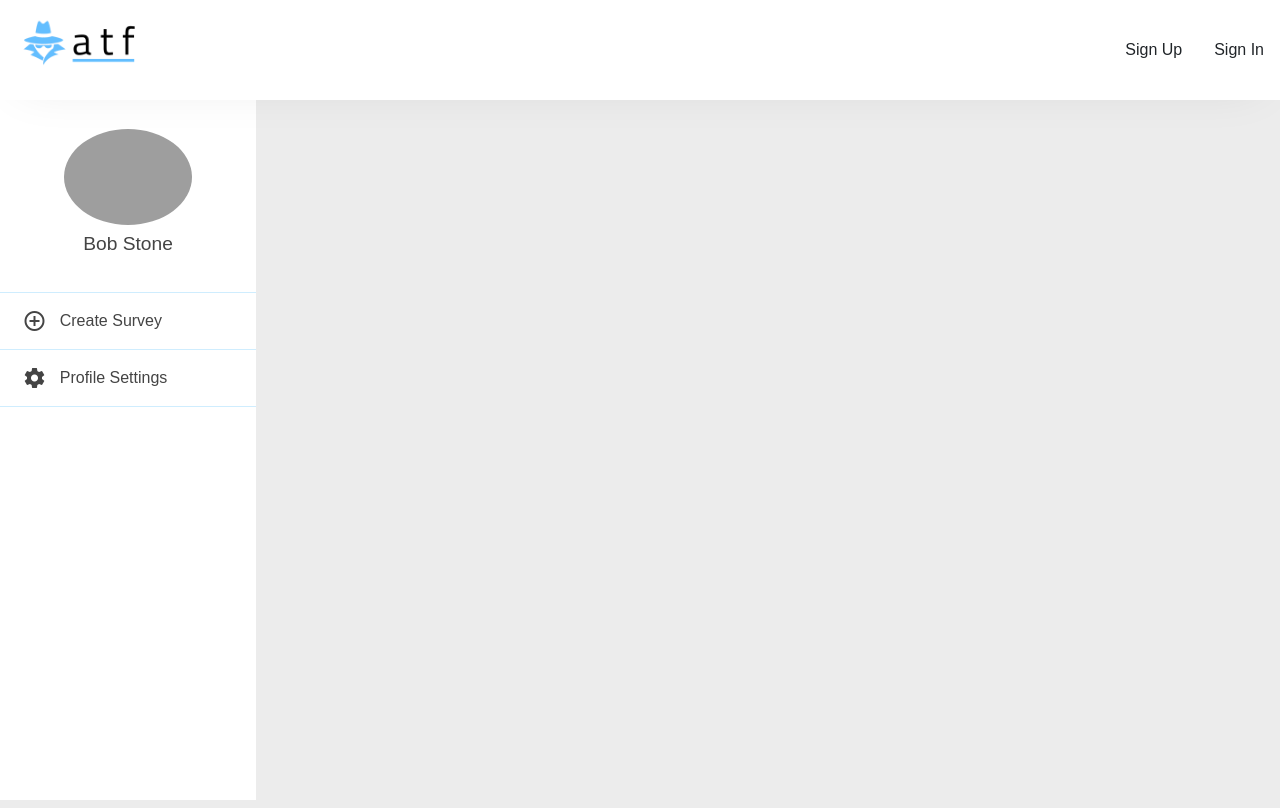
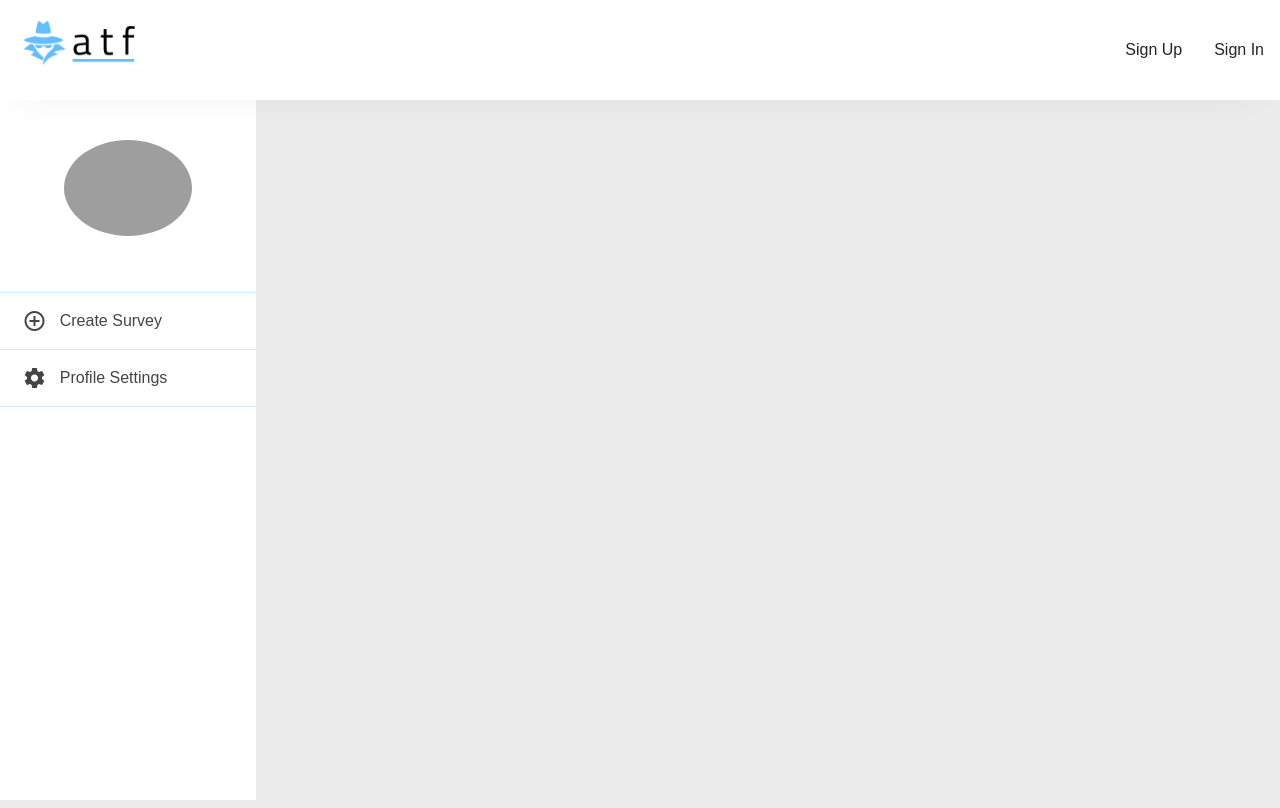
Before and after one commit to labseu2-anonymous-team-feedback/FE, a React (Create React App) app: page /layout in a window 1280 px wide. Built offline with nearby package versions, Linux system fonts and the light colour scheme; grey boxes are pictures that could not be loaded; a web font is replaced by a local one.

Commit message:
Display logged in username on sidebar

```diff
--- a/src/components/common/layouts/Sidebar.jsx
+++ b/src/components/common/layouts/Sidebar.jsx
@@ -1,13 +1,34 @@
 import React from 'react';
+import jwtDecode from 'jwt-decode';
 import ProfileImage from '../ProfileImage';
 import SideNavItem from './SideNavItem';
 import { sidebarIcons, sidebarTexts } from '../../../assets/icons/icons';
 import { StyledSidebar } from './DashboardLayoutStyles';
 
-const SidebarContainer = () => (
+class SidebarContainer extends React.Component {
+  constructor(props) {
+    super(props);
+    this.state = {
+      user: null,
+    };
+  }
+
+  componentDidMount() {
+    const token = localStorage.getItem('token');
+    if (token) {
+      const user = jwtDecode(token);
+      this.setState({ user });
+    } else {
+      this.setState({ user: null });
+    }
+  }
+
+  render() {
+    const { user } = this.state;
+    return (
       <StyledSidebar>
         <ProfileImage
-      name="Bob Stone"
+          name={user && user.username}
           image="https://encrypted-tbn0.gstatic.com/images?q=tbn:ANd9GcQ1m1DOmfCTW5yaJjjehDNcrTnJlFaph-ZADDYsCsyzwDJWS_6z"
         />
         <div className="nav-items">
@@ -26,5 +47,7 @@ const SidebarContainer = () => (
         <div className="empty-div" />
       </StyledSidebar>
     );
+  }
+}
 
 export default SidebarContainer;
```
Lines whose indentation alone changed are shown as unchanged.
